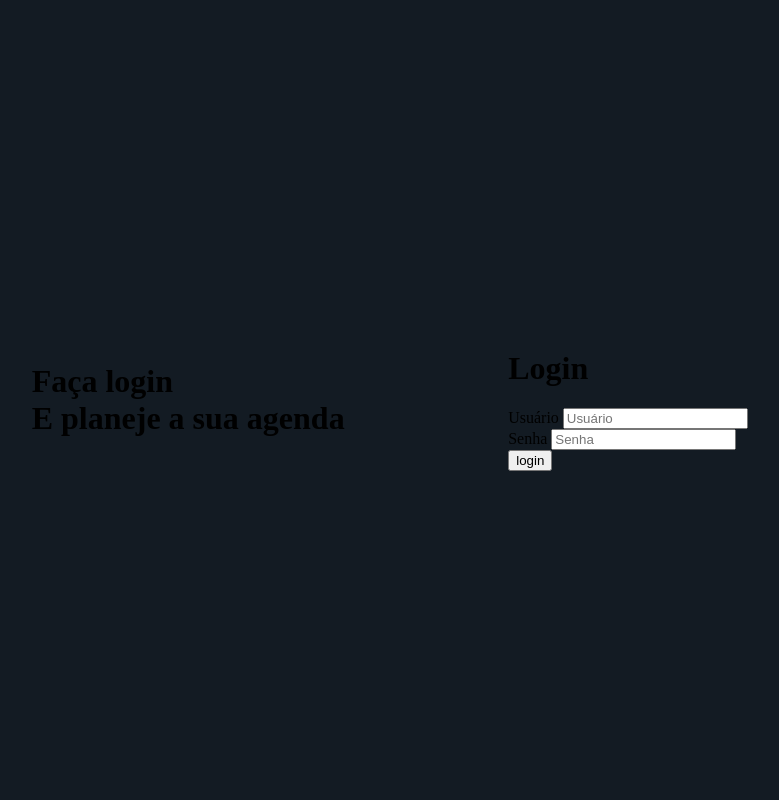
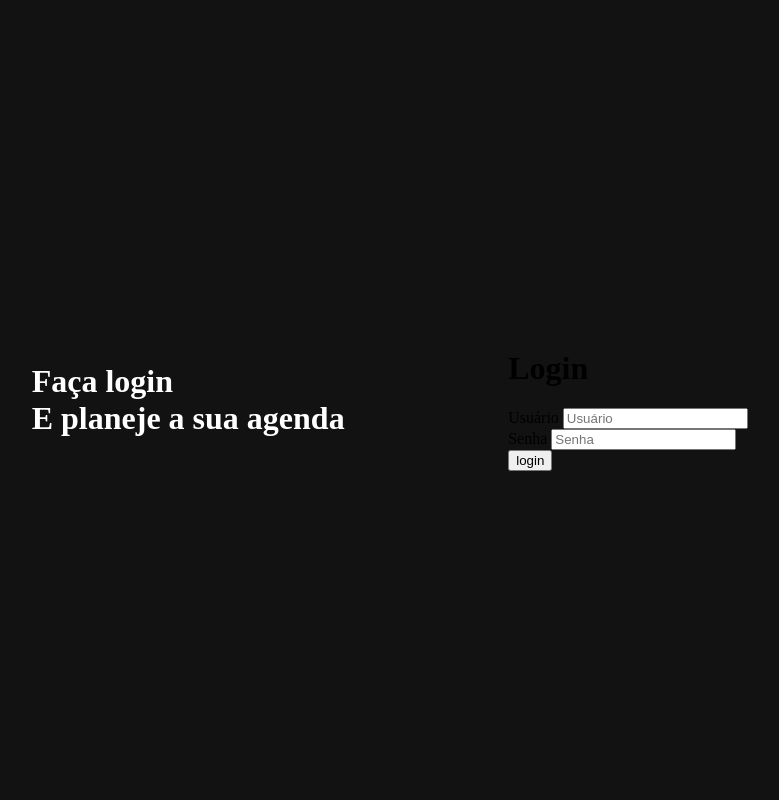
Before and after one commit to lucaseduardo-meira/Agenda-Project, a Node server app: template views/login.html in a window 1280 px wide. Shown: the whole page, without its empty margins (332-1111 px from the left). Run offline with Node 20, Linux system fonts and the light colour scheme; the template is opened without the code that fills it, so the values that code supplies are empty; some libraries are stand-ins or nearby versions.

Commit message:
Update style.css

```diff
--- a/assets/style.css
+++ b/assets/style.css
@@ -5,7 +5,7 @@ body {
 .main-login {
   width: 100vw;
   height: 100vh;
-  background: #131b23;
+  background: #121212;
   display: flex;
   justify-content: center;
   align-items: center;
@@ -19,3 +19,7 @@ body {
   align-items: center;
   flex-direction: column;
 }
+
+.left-login > h1 {
+  color: #ffffff;
+}
```
